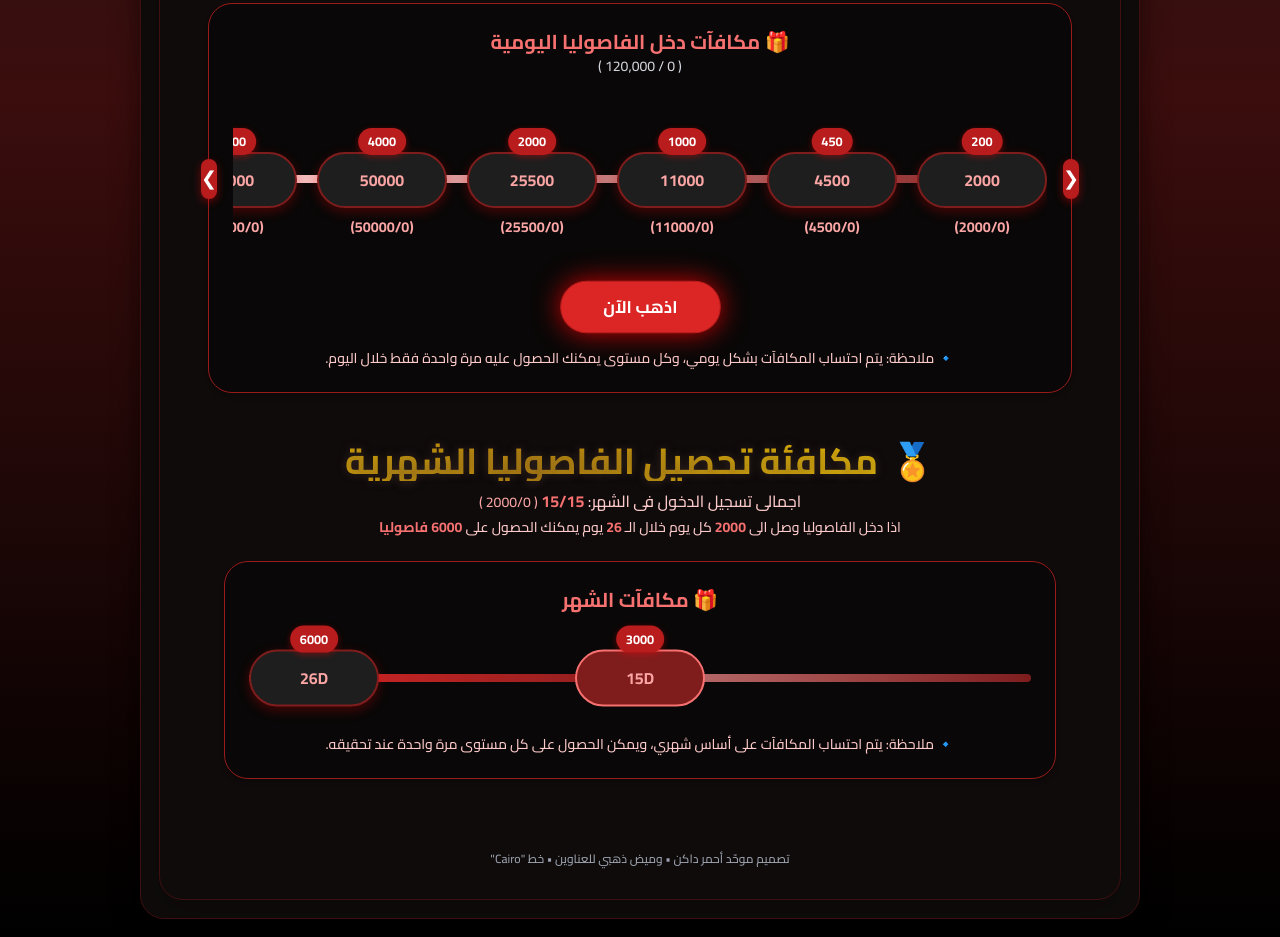
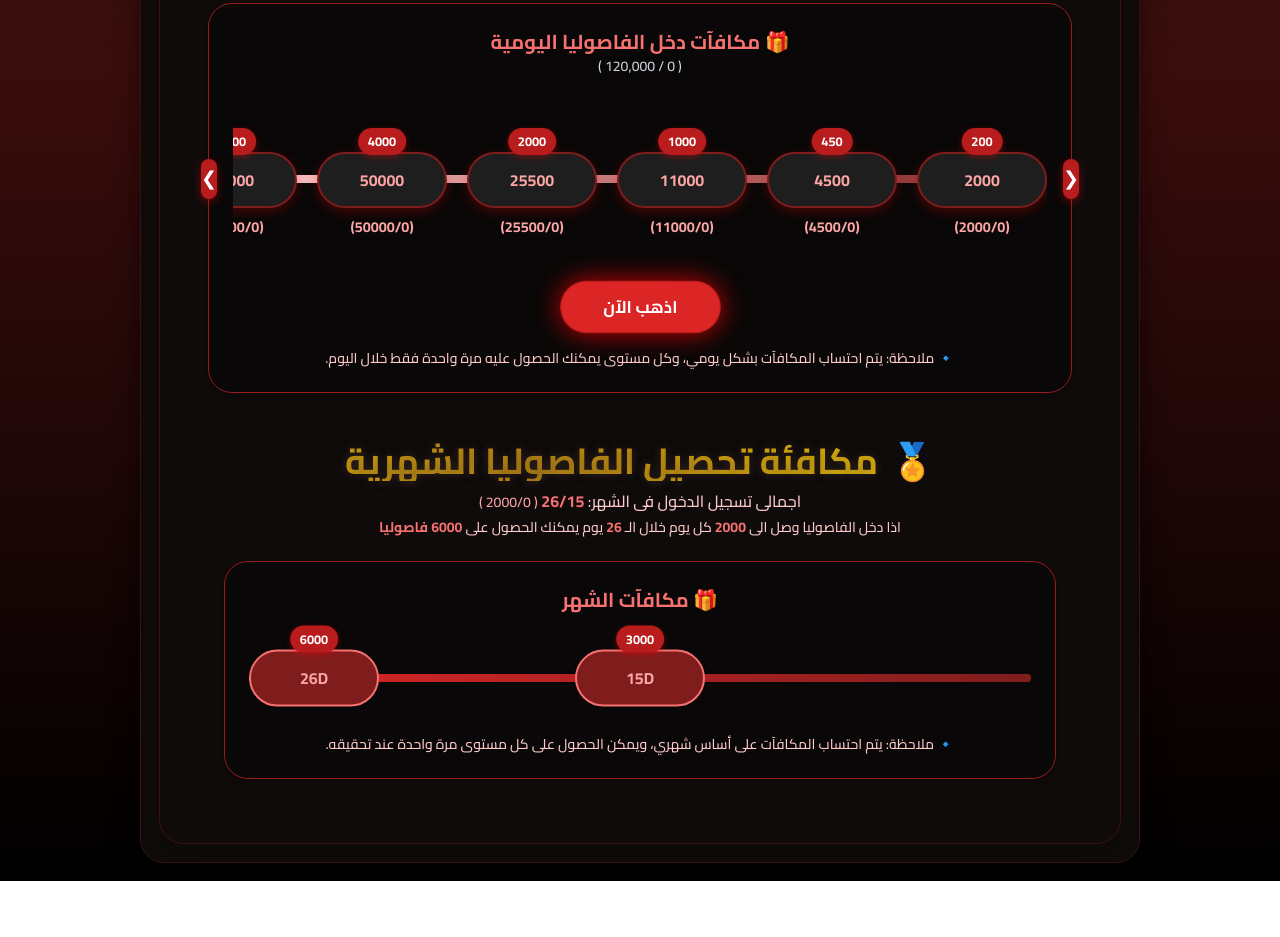
Before and after one commit to a7medras7ed/new-, a plain HTML site: page index.html in a window 1280 px wide. Shown: the part 752-1689 px from the top of the page. After the commit the page ends 1633 px from the top, so only its background shows below. Drawn offline with nearby package versions, Linux system fonts and the light colour scheme.

Commit message:
Update index.html

```diff
--- a/index.html
+++ b/index.html
@@ -296,9 +296,7 @@ button.primary:hover{transform:translateY(-1px)} button.primary:active{transform
           🔹 ملاحظة: يتم احتساب المكافآت على أساس شهري، ويمكن الحصول على كل مستوى مرة واحدة عند تحقيقه.
         </p>
 </section>
-</section><footer class="mt-10 text-center text-xs text-gray-400">
-          تصميم موحّد أحمر داكن • وميض ذهبي للعناوين • خط "Cairo"
-        </footer>
+</section>
 </main>
 </div>
 </div>
@@ -383,7 +381,7 @@ renderBoxes(currentBeans);
 
 /* ===== Monthly Beans Rewards Logic (scoped) ===== */
 const MONTH_TOTAL_DAYS = 26;
-let monthDays = 15;   // <-- عدّل هذا الرقم لتحديث عدد الأيام المكتملة هذا الشهر
+let monthDays = 26;   // <-- عدّل هذا الرقم لتحديث عدد الأيام المكتملة هذا الشهر
 let monthBeansToday = 0; // مثال لحساب اليوم (اختياري)
 
 const monthlyFill = document.getElementById('monthlyProgressFill');
```
